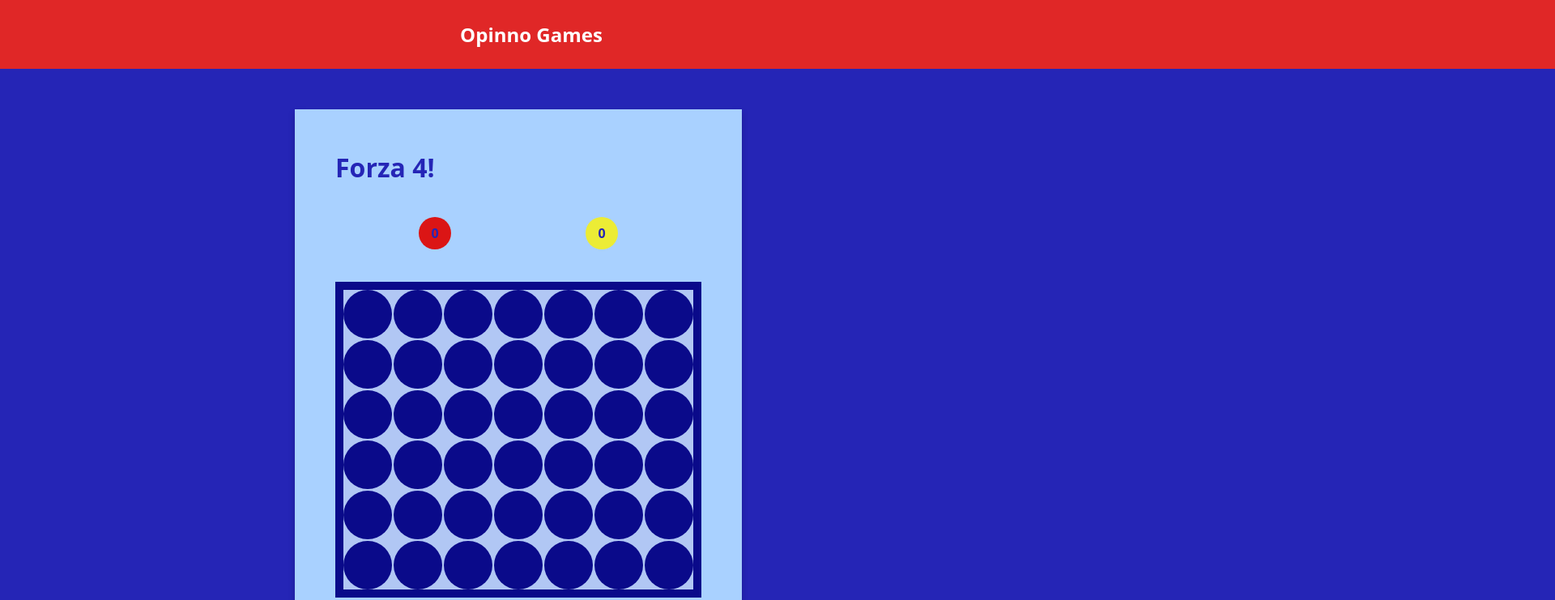
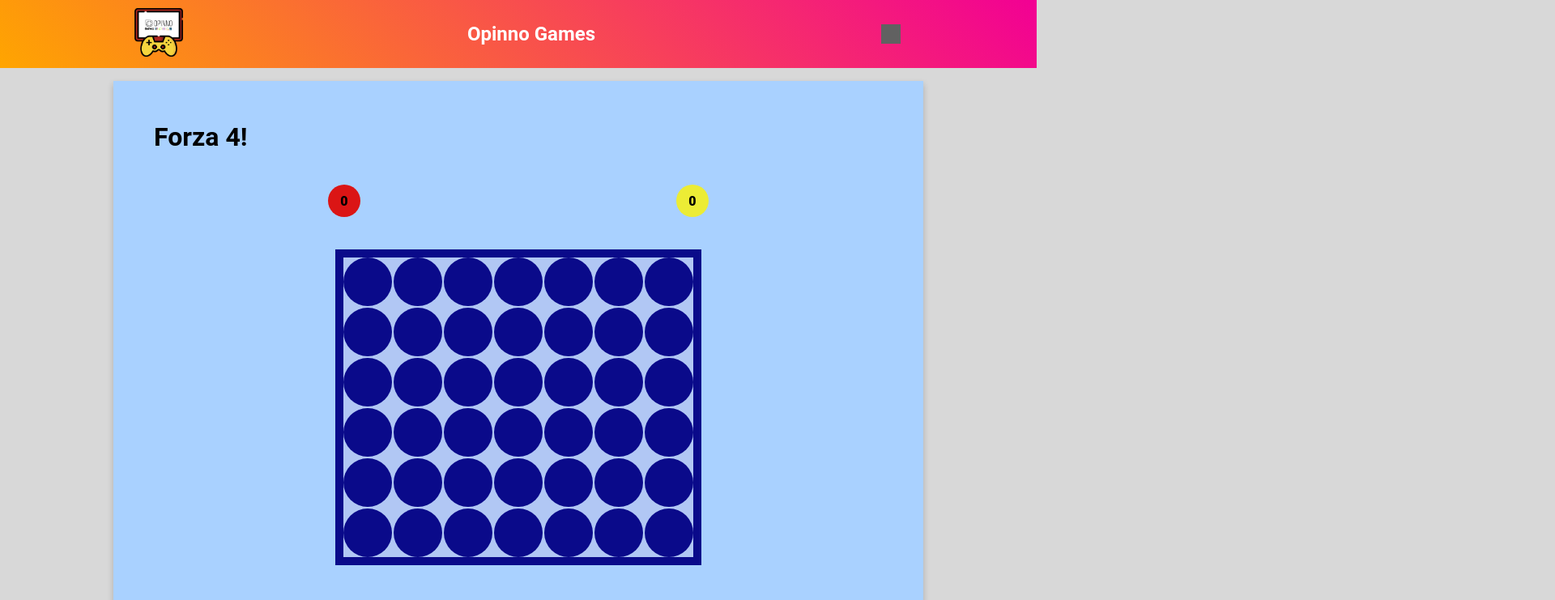
Before and after one commit to ninopulvi90/mid-term-opinno, a plain HTML site: page forza_quattro/indexQ.html in a window 1280 px wide. Shown: the top 741 px of the page at 81% size, 1920 px wide, since content can reach past the window. Drawn offline with Linux system fonts and the light colour scheme; grey boxes are pictures that could not be loaded.

Commit message:
last fine tuning on connect four

```diff
--- a/forza_quattro/indexQ.html
+++ b/forza_quattro/indexQ.html
@@ -3,6 +3,7 @@
 <head>
     <meta charset="UTF-8">
     <meta name="viewport" content="width=device-width, initial-scale=1.0">
+    <link rel="stylesheet" href="../style.css">
     <link rel="stylesheet" href="styleFQ.css">
     <title>Forza 4!</title>
 </head>
@@ -27,7 +28,7 @@
 
 
 <!-- Contenitore Card gioco -->
-        <div id="containerCard">
+        <div id="containerCard" class="container">
             <h1>Forza 4!</h1>
 
     <!-- Risultato Player 2-->
--- a/forza_quattro/styleFQ.css
+++ b/forza_quattro/styleFQ.css
@@ -8,10 +8,10 @@
 
 /* HEADER =================== */
 
-header {
+/* header {
     background-color: rgb(224, 39, 39);
     color: #fff;
-    width: 1400vh;
+    width: 100vh;
   }
 
   header .container {
@@ -47,7 +47,7 @@ header {
   }
 
 
-
+ */
 
 body {
     font-family: system-ui, -apple-system, BlinkMacSystemFont, 'Segoe UI', Roboto, Oxygen, Ubuntu, Cantarell, 'Open Sans', 'Helvetica Neue', sans-serif;
@@ -65,7 +65,7 @@ body {
     box-shadow: 0 4px 8px 0 rgba(0,0,0,0.2);
     transition: 0.3s;
     padding: 50px;
-    margin: 50px;
+    margin: 16px auto;
 }
 
 
```
